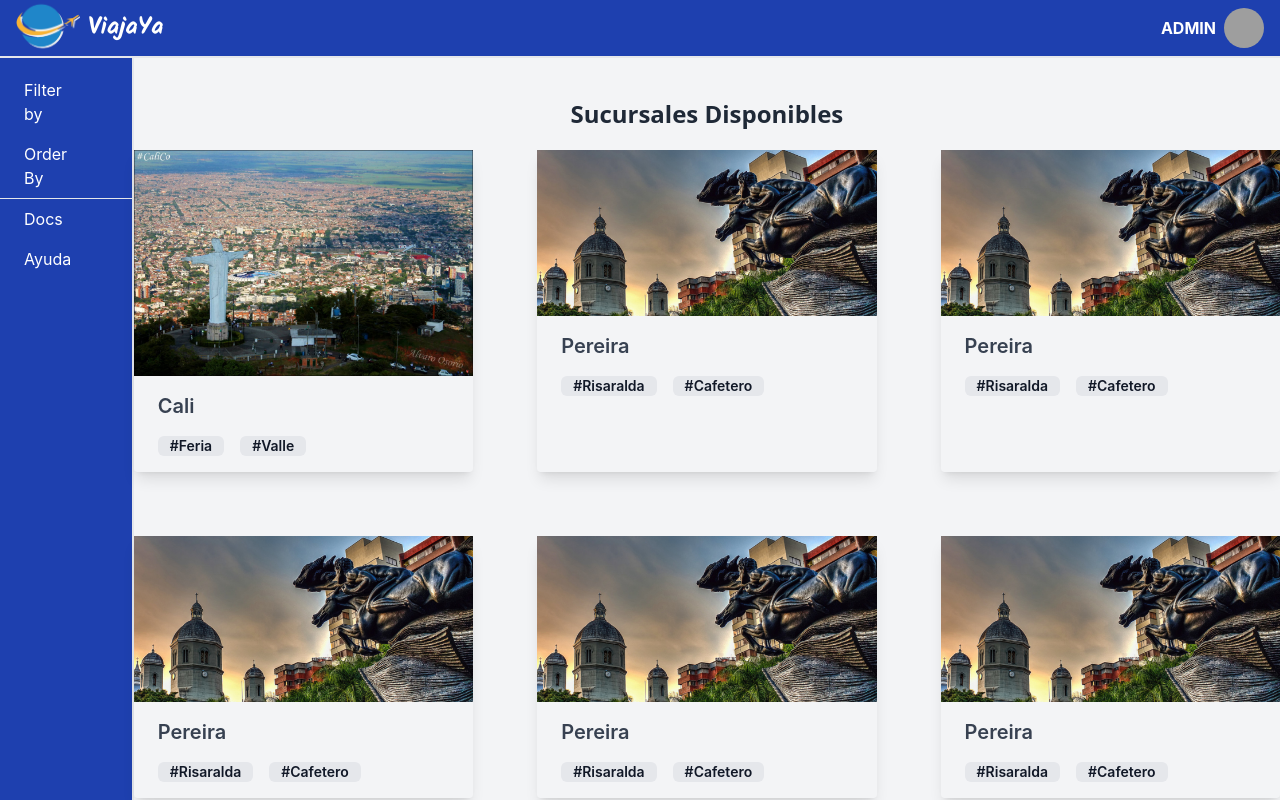
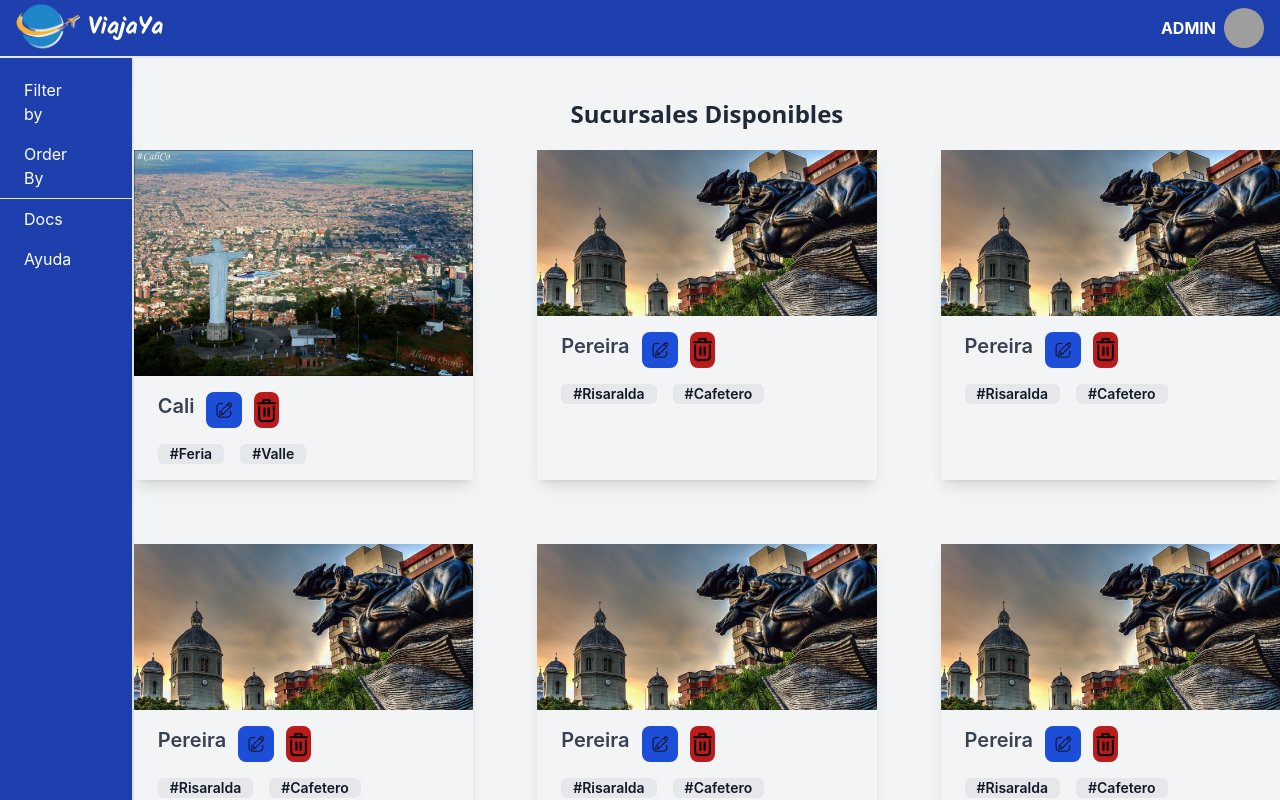
Before and after one commit to coscristian/Agencia-de-Viajes, a React (Create React App) app: page /sucursales in a window 1280 px wide. Shown: the top 800 px of the page. Built offline with nearby package versions, Linux system fonts and the light colour scheme; grey boxes are pictures that could not be loaded.

Commit message:
Added card icons for CRUD operations

```diff
--- a/src/components/SucursalCard.jsx
+++ b/src/components/SucursalCard.jsx
@@ -1,9 +1,20 @@
+import edit from "media/edit.png";
+import deleteImg from "media/delete.png";
 
 const SucursalCard = (props) => {
     return (
         <div className="max-w-sm shadow-lg rounded">
             <img className="w-full" src={props.img} />
-            <h2 className="text-left text-gray-700 font-semibold text-xl px-6 pt-4">{props.titulo}</h2>
+            <div className="flex text-left text-gray-700 font-semibold text-xl px-6 pt-4">
+                <h2 className="">{props.titulo}</h2>
+                <button type="button" class="mx-3 p-2 text-white bg-blue-700 hover:bg-blue-800 focus:ring-4 focus:ring-blue-300 font-medium rounded-lg text-sm dark:bg-blue-600 dark:hover:bg-blue-700 focus:outline-none dark:focus:ring-blue-800">
+                    <img width="20" src={edit}></img>
+                </button>
+                <button type="button" class="focus:outline-none text-white bg-red-700 hover:bg-red-800 focus:ring-4 focus:ring-red-300 font-medium rounded-lg text-sm dark:bg-red-600 dark:hover:bg-red-700 dark:focus:ring-red-900">
+                    <img width="25" src={deleteImg}></img>
+                </button>
+            </div>
+
             <div className="flex flex-row gap-4 text-gray-900 px-6 py-4">
                 <div className="font-semibold bg-gray-200 rounded-md px-3 text-sm">#{props.etiqueta1}</div>
                 <div className="font-semibold bg-gray-200 rounded-md px-3 text-sm">#{props.etiqueta2}</div>
```
Also changed, not shown: src/media/delete.png (added), src/media/edit.png (added).
